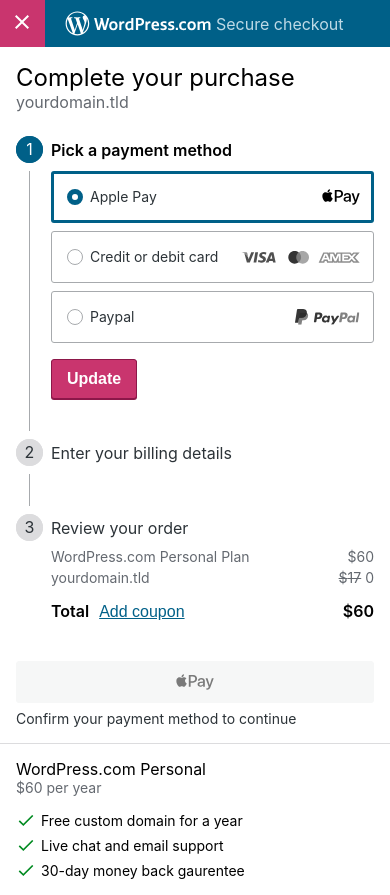
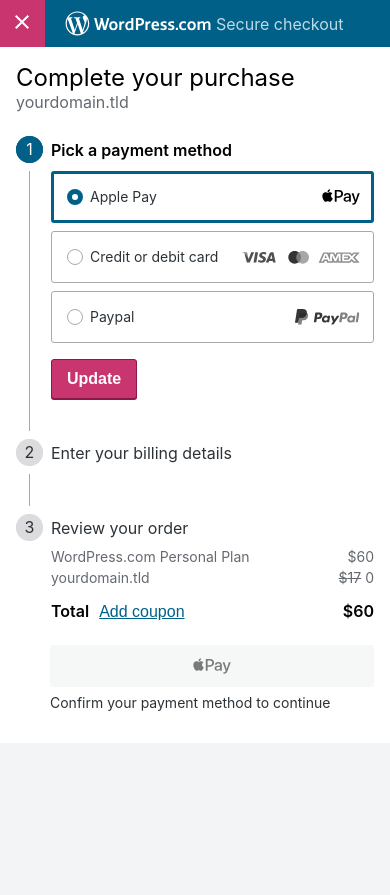
Before and after one commit to fditrapani/checkout-prototype, a React (Create React App) app: page / in a window 390 px wide. After the commit the page ends 844 px from the top, so only its background shows below. Built offline with nearby package versions, Linux system fonts and the light colour scheme.

Commit message:
Cleanup sidebar on mobile

```diff
--- a/src/App.js
+++ b/src/App.js
@@ -109,10 +109,21 @@ const DomainUrl = styled.p`
 `
 
 const RightColumn = styled(Column)`
+  padding: 0 16px 32px 50px;
+
   @media( ${ breakpoints.tabletUp } ) {
     max-width: 354px;
+    padding: 24px;
   }
 `;
+
+const PayBoxUi = styled.div`
+  display: ${ props => props.display }
+
+  @media( ${ breakpoints.tabletUp } ) {
+    display: block;
+  }
+`
 
 const InstructionalCopy = styled.p`
   font-size: 14px;
@@ -363,20 +374,22 @@ const FeaturedProductUI = styled.div`
   position: relative;
   padding-top: 16px;
   margin-top: 16px;
+  display: none;
 
   @media( ${ breakpoints.tabletUp } ) {
     padding-top: 24px;
     margin-top: 24px;
+    display: block;
   }
 
   :before {
     display: block;
-    width: calc( 100% + 32px);
+    width: 100%;
     height: 1px;
     background: ${ colours.gray5 };
     content: '';
     position: absolute;
-    left: -16px;
+    left: 0;
     top: 0;
 
     @media( ${ breakpoints.tabletUp } ) {
@@ -1333,8 +1346,10 @@ export default class App extends React.Component {
 
           </LeftColumn>
           <RightColumn>
-            { this.renderPaymentButton() }
-            <InstructionalCopy>{ this.state.instructionalCopy }</InstructionalCopy>
+            <PayBoxUi display={ this.state.paymentButtonStatus === "primary" && this.state.reviewStatus === "content" ? "none" : "block" }>
+              { this.renderPaymentButton() }
+              <InstructionalCopy>{ this.state.instructionalCopy }</InstructionalCopy>
+            </PayBoxUi>
 
             <FeaturedProductUI>
               <FeaturedProductTitleUI>WordPress.com Personal</FeaturedProductTitleUI>
```
